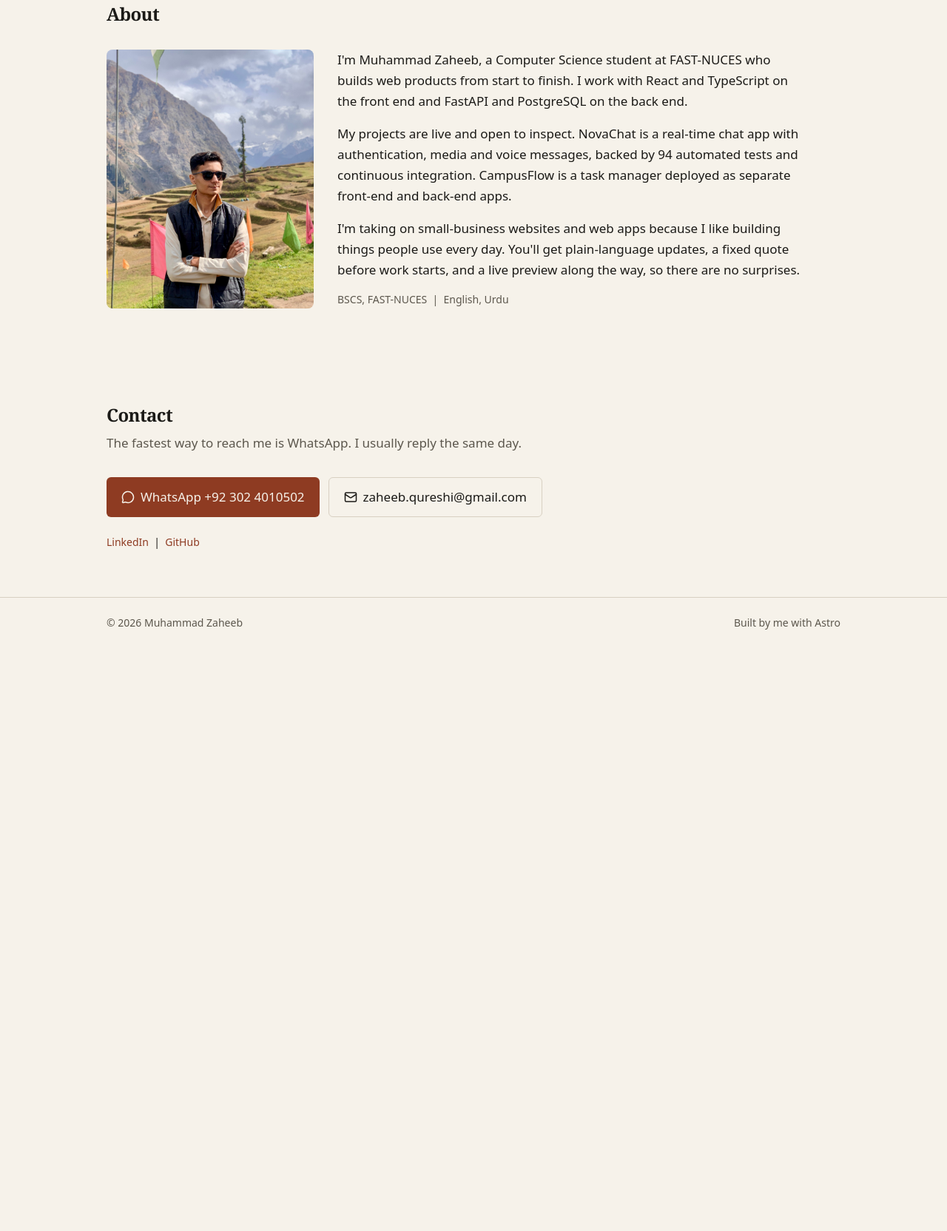
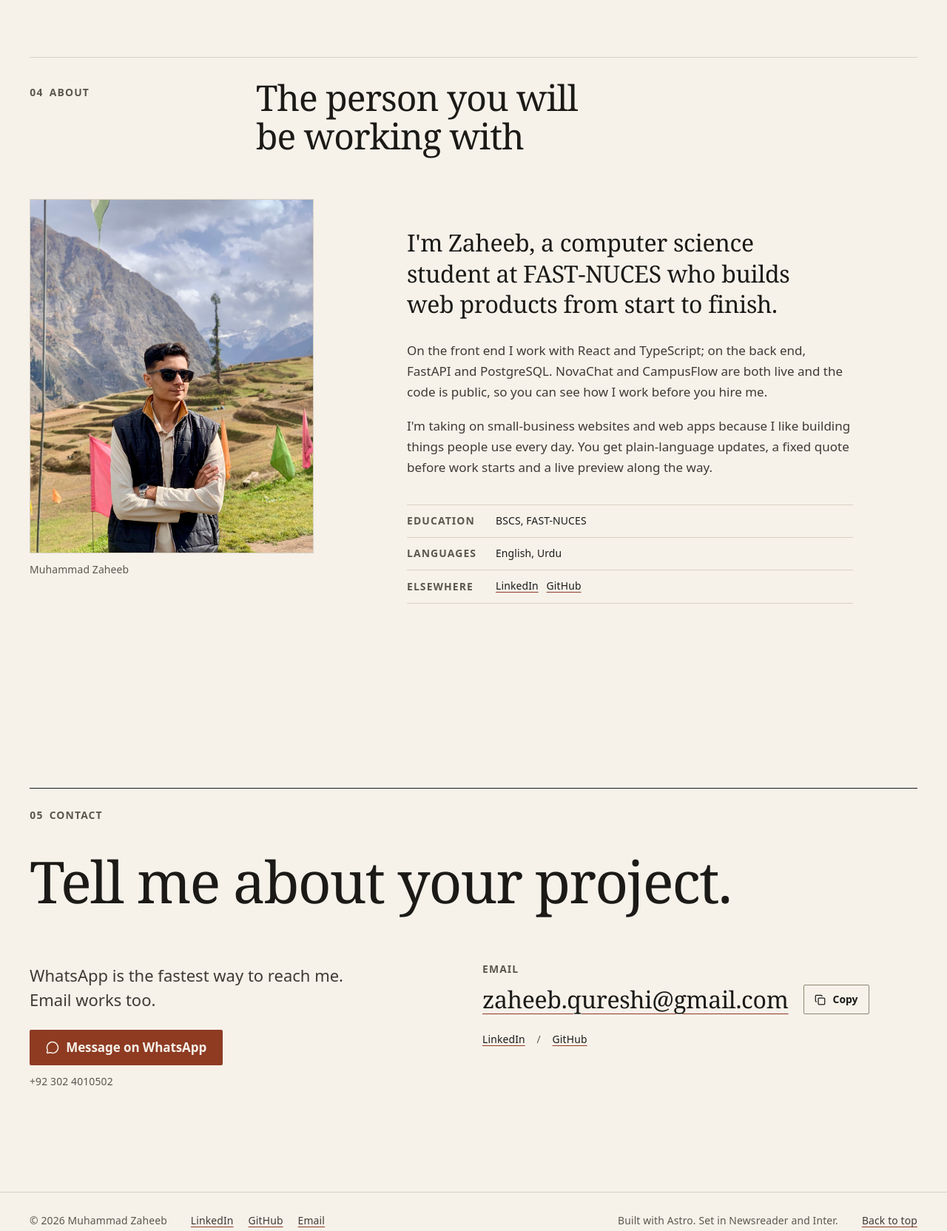
Before and after one commit to Muhammad-Zaheeb/portfolio, an Astro site: page / in a window 1280 px wide. Shown: the part 4444-6108 px from the top of the page at 74% size. Before the commit the page ends 5320 px from the top, so only its background shows below. Built offline with nearby package versions, Linux system fonts and the light colour scheme; Astro itself is replaced by a stand-in of ours; a web font is replaced by a local one.

Commit message:
Redesign about, contact and footer, and add a copy email button

```diff
--- a/src/components/About.astro
+++ b/src/components/About.astro
@@ -1,39 +1,124 @@
 ---
 import { Image } from 'astro:assets';
+import SectionHead from './SectionHead.astro';
 import photo from '../assets/zaheeb.jpg';
+import { site } from '../data/site';
 ---
 
-<section id="about" class="mx-auto max-w-5xl scroll-mt-16 px-4 py-16">
-  <h2 class="text-2xl font-semibold tracking-tight">About</h2>
-  <div class="mt-8 grid items-start gap-8 md:grid-cols-[280px_1fr]">
+<section id="about" class="section wrap" aria-labelledby="about-title">
+  <SectionHead id="about-title" num="04" label="About" title="The person you will be working with" />
+
+  <div class="body grid-12">
+    <figure class="portrait">
+      <div class="frame">
         <Image
           src={photo}
-      alt="Portrait of Muhammad Zaheeb"
+          alt="Muhammad Zaheeb outdoors, with mountains behind him"
           width={560}
           height={700}
-      widths={[280, 560]}
-      sizes="(min-width: 768px) 280px, 100vw"
+          widths={[280, 480, 560]}
+          sizes="(min-width: 48rem) 28vw, 240px"
           format="webp"
-      class="aspect-[4/5] w-full max-w-xs rounded-lg object-cover md:max-w-none"
-      style="object-position: 50% 55%"
           loading="lazy"
+          class="photo"
         />
-    <div class="max-w-prose space-y-4">
-      <p>
-        I'm Muhammad Zaheeb, a Computer Science student at FAST-NUCES who builds web products from start to
-        finish. I work with React and TypeScript on the front end and FastAPI and PostgreSQL on the back end.
+      </div>
+      <figcaption class="small">{site.name}{site.city && `, ${site.city}`}</figcaption>
+    </figure>
+
+    <div class="text">
+      <p class="intro">
+        I'm Zaheeb, a computer science student at <span class="whitespace-nowrap">FAST-NUCES</span> who builds web products from start to finish.
       </p>
       <p>
-        My projects are live and open to inspect. NovaChat is a real-time chat app with authentication, media
-        and voice messages, backed by 94 automated tests and continuous integration. CampusFlow is a task
-        manager deployed as separate front-end and back-end apps.
+        On the front end I work with React and TypeScript; on the back end, FastAPI and PostgreSQL. NovaChat and
+        CampusFlow are both live and the code is public, so you can see how I work before you hire me.
       </p>
       <p>
-        I'm taking on small-business websites and web apps because I like building things people use every
-        day. You'll get plain-language updates, a fixed quote before work starts, and a live preview along the
-        way, so there are no surprises.
+        I'm taking on small-business websites and web apps because I like building things people use every day. You
+        get plain-language updates, a fixed quote before work starts and a live preview along the way.
       </p>
-      <p class="text-sm text-muted">BSCS, FAST-NUCES &nbsp;|&nbsp; English, Urdu</p>
+      <dl class="creds small">
+        <div><dt class="label">Education</dt><dd>{site.education}</dd></div>
+        <div><dt class="label">Languages</dt><dd>{site.languages}</dd></div>
+        <div>
+          <dt class="label">Elsewhere</dt>
+          <dd>
+            <a href={site.linkedin} class="link" rel="noopener">LinkedIn</a>&ensp;
+            <a href={site.github} class="link" rel="noopener">GitHub</a>
+          </dd>
+        </div>
+      </dl>
     </div>
   </div>
 </section>
+
+<style>
+  .section {
+    padding-block: clamp(5rem, 3rem + 7vw, 9rem);
+  }
+  .body {
+    margin-top: clamp(2.5rem, 2rem + 2vw, 4rem);
+    row-gap: 2.5rem;
+  }
+  .portrait {
+    margin: 0;
+    max-width: 15rem;
+  }
+  .portrait .frame {
+    padding: 0;
+  }
+  .photo {
+    display: block;
+    width: 100%;
+    height: auto;
+    aspect-ratio: 4 / 5;
+    object-fit: cover;
+    object-position: 50% 40%;
+  }
+  figcaption {
+    margin-top: 0.75rem;
+    color: var(--muted);
+  }
+  .text {
+    max-width: 62ch;
+  }
+  .text p + p {
+    margin-top: 1.1rem;
+  }
+  .text p:not(.intro) {
+    color: var(--text-2);
+  }
+  .intro {
+    font-family: var(--font-serif);
+    font-size: var(--step-2);
+    line-height: 1.3;
+    letter-spacing: -0.01em;
+    margin-bottom: 1.75rem;
+    text-wrap: balance;
+  }
+  .creds {
+    margin-top: 2.25rem;
+    border-top: 1px solid var(--border);
+  }
+  .creds > div {
+    display: grid;
+    grid-template-columns: 6.5rem 1fr;
+    gap: 1rem;
+    padding-block: 0.7rem;
+    border-bottom: 1px solid var(--border);
+  }
+  .creds dt {
+    padding-top: 0.15em;
+  }
+  @media (min-width: 48rem) {
+    .portrait {
+      grid-column: 1 / span 4;
+      max-width: none;
+    }
+    .text {
+      grid-column: 6 / span 7;
+      padding-top: clamp(1rem, 3vw, 3rem);
+    }
+  }
+</style>
--- a/src/components/Contact.astro
+++ b/src/components/Contact.astro
@@ -1,32 +1,139 @@
 ---
 import MessageCircle from '@lucide/astro/icons/message-circle';
-import Mail from '@lucide/astro/icons/mail';
+import Copy from '@lucide/astro/icons/copy';
 import { site, whatsappUrl, mailUrl } from '../data/site';
+
+interface Props {
+  /** Shorter heading for the end of case study pages. */
+  compact?: boolean;
+}
+const { compact = false } = Astro.props;
+const headingId = compact ? 'contact-title-compact' : 'contact-title';
 ---
 
-<section id="contact" class="mx-auto max-w-5xl scroll-mt-16 px-4 py-16">
-  <h2 class="text-2xl font-semibold tracking-tight">Contact</h2>
-  <p class="mt-2 max-w-xl text-muted">The fastest way to reach me is WhatsApp. I usually reply the same day.</p>
-  <div class="mt-8 flex flex-wrap gap-3">
-    <a
-      href={whatsappUrl}
-      class="inline-flex items-center gap-2 rounded-md bg-accent px-5 py-3 font-medium text-accent-fg"
-    >
-      <MessageCircle size={18} aria-hidden="true" />
-      WhatsApp {site.whatsappDisplay}
-    </a>
-    <a
-      href={mailUrl}
-      class="inline-flex items-center gap-2 rounded-md border border-border px-5 py-3 font-medium hover:bg-surface"
-    >
-      <Mail size={18} aria-hidden="true" />
-      {site.email}
-    </a>
+<section id={compact ? undefined : 'contact'} class="contact wrap" aria-labelledby={headingId}>
+  <div class="inner rule-strong">
+    <p class="label" aria-hidden="true">{compact ? 'Next step' : <><span class="tnum">05</span>&ensp;Contact</>}</p>
+    <h2 id={headingId} class="title">{compact ? 'Have a project in mind?' : 'Tell me about your project.'}</h2>
+
+    <div class="cols grid-12">
+      <div class="col-a">
+        <p class="text">WhatsApp is the fastest way to reach me. Email works too.</p>
+        <a href={whatsappUrl} class="btn btn-primary mt-6">
+          <MessageCircle size={18} aria-hidden="true" />
+          Message on WhatsApp
+        </a>
+        <p class="small mt-3 text-muted tnum">{site.whatsappDisplay}</p>
+      </div>
+
+      <div class="col-b">
+        <p class="label">Email</p>
+        <div class="email-row">
+          <a href={mailUrl} class="email link">{site.email}</a>
+          <button type="button" class="btn btn-outline btn-sm copy no-print" data-copy={site.email} aria-label="Copy email address">
+            <Copy size={15} aria-hidden="true" />
+            <span data-copy-label>Copy</span>
+          </button>
+        </div>
+        <p class="sr-only" aria-live="polite" data-copy-status></p>
+        {
+          !compact && (
+            <p class="small mt-6">
+              <a href={site.linkedin} class="link" rel="noopener">LinkedIn</a>
+              <span class="mx-3 text-muted" aria-hidden="true">/</span>
+              <a href={site.github} class="link" rel="noopener">GitHub</a>
+            </p>
+          )
+        }
+      </div>
+    </div>
+
+    {/* Contact form goes here once the Web3Forms key is available. */}
   </div>
-  <p class="mt-6 text-sm">
-    <a href={site.linkedin} class="text-accent hover:underline">LinkedIn</a>
-    &nbsp;|&nbsp;
-    <a href={site.github} class="text-accent hover:underline">GitHub</a>
-  </p>
-  <!-- Contact form is added in Phase 4 (needs a Web3Forms key) -->
 </section>
+
+<style>
+  .contact {
+    padding-block: clamp(4rem, 3rem + 5vw, 8rem) clamp(5rem, 3rem + 7vw, 9rem);
+  }
+  .inner {
+    padding-top: clamp(1.25rem, 1rem + 1vw, 1.75rem);
+  }
+  .title {
+    margin-top: clamp(1.5rem, 1rem + 2vw, 2.5rem);
+    font-size: var(--step-4);
+    line-height: 1.04;
+    letter-spacing: -0.025em;
+    max-width: 14em;
+  }
+  .cols {
+    margin-top: clamp(2.5rem, 2rem + 3vw, 4.5rem);
+    row-gap: 3rem;
+  }
+  .text {
+    max-width: 34ch;
+    color: var(--text-2);
+    font-size: var(--step-1);
+    line-height: 1.5;
+  }
+  .email-row {
+    display: flex;
+    flex-wrap: wrap;
+    align-items: center;
+    gap: 0.75rem 1.25rem;
+    margin-top: 0.75rem;
+  }
+  .email {
+    font-family: var(--font-serif);
+    font-size: var(--step-2);
+    line-height: 1.2;
+    letter-spacing: -0.01em;
+    overflow-wrap: anywhere;
+  }
+  @media (min-width: 48rem) {
+    .col-a {
+      grid-column: 1 / span 5;
+    }
+    .col-b {
+      grid-column: 7 / span 6;
+    }
+  }
+</style>
+
+<script>
+  document.querySelectorAll<HTMLButtonElement>('[data-copy]').forEach((btn) => {
+    const label = btn.querySelector('[data-copy-label]');
+    const status = btn.closest('section')?.querySelector('[data-copy-status]');
+    let timer: number | undefined;
+    btn.addEventListener('click', async () => {
+      const text = btn.dataset.copy ?? '';
+      try {
+        try {
+          await navigator.clipboard.writeText(text);
+        } catch {
+          // Older or locked-down browsers: copy through a temporary selection.
+          const area = document.createElement('textarea');
+          area.value = text;
+          area.setAttribute('readonly', '');
+          area.style.cssText = 'position:fixed;opacity:0;pointer-events:none';
+          document.body.append(area);
+          area.select();
+          const ok = document.execCommand('copy');
+          area.remove();
+          btn.focus();
+          if (!ok) throw new Error('copy failed');
+        }
+        if (label) label.textContent = 'Copied';
+        if (status) status.textContent = 'Email address copied.';
+      } catch {
+        if (label) label.textContent = 'Copy failed';
+        if (status) status.textContent = 'Could not copy. Use the email link instead.';
+      }
+      clearTimeout(timer);
+      timer = window.setTimeout(() => {
+        if (label) label.textContent = 'Copy';
+        if (status) status.textContent = '';
+      }, 2000);
+    });
+  });
+</script>
--- a/src/components/Footer.astro
+++ b/src/components/Footer.astro
@@ -1,11 +1,43 @@
 ---
-import { site } from '../data/site';
+import { site, mailUrl } from '../data/site';
 const year = new Date().getFullYear();
 ---
 
-<footer class="border-t border-border">
-  <div class="mx-auto flex max-w-5xl flex-wrap items-center justify-between gap-2 px-4 py-6 text-sm text-muted">
+<footer class="footer">
+  <div class="wrap inner small">
     <p>&copy; {year} {site.name}</p>
-    <p>Built by me with Astro</p>
+    <ul class="links no-print">
+      <li><a href={site.linkedin} class="link" rel="noopener">LinkedIn</a></li>
+      <li><a href={site.github} class="link" rel="noopener">GitHub</a></li>
+      <li><a href={mailUrl} class="link">Email</a></li>
+    </ul>
+    <p class="colophon">Built with Astro. Set in Newsreader and Inter.</p>
+    <a href="#top" class="link no-print">Back to top</a>
   </div>
 </footer>
+
+<style>
+  .footer {
+    border-top: 1px solid var(--border);
+    color: var(--muted);
+  }
+  .inner {
+    display: flex;
+    flex-wrap: wrap;
+    align-items: baseline;
+    gap: 0.75rem 2rem;
+    padding-block: 1.75rem 2.25rem;
+  }
+  .links {
+    display: flex;
+    gap: 1.25rem;
+  }
+  .footer .link {
+    color: var(--text-2);
+  }
+  @media (min-width: 48rem) {
+    .colophon {
+      margin-left: auto;
+    }
+  }
+</style>
```
Lines whose indentation alone changed are shown as unchanged.
